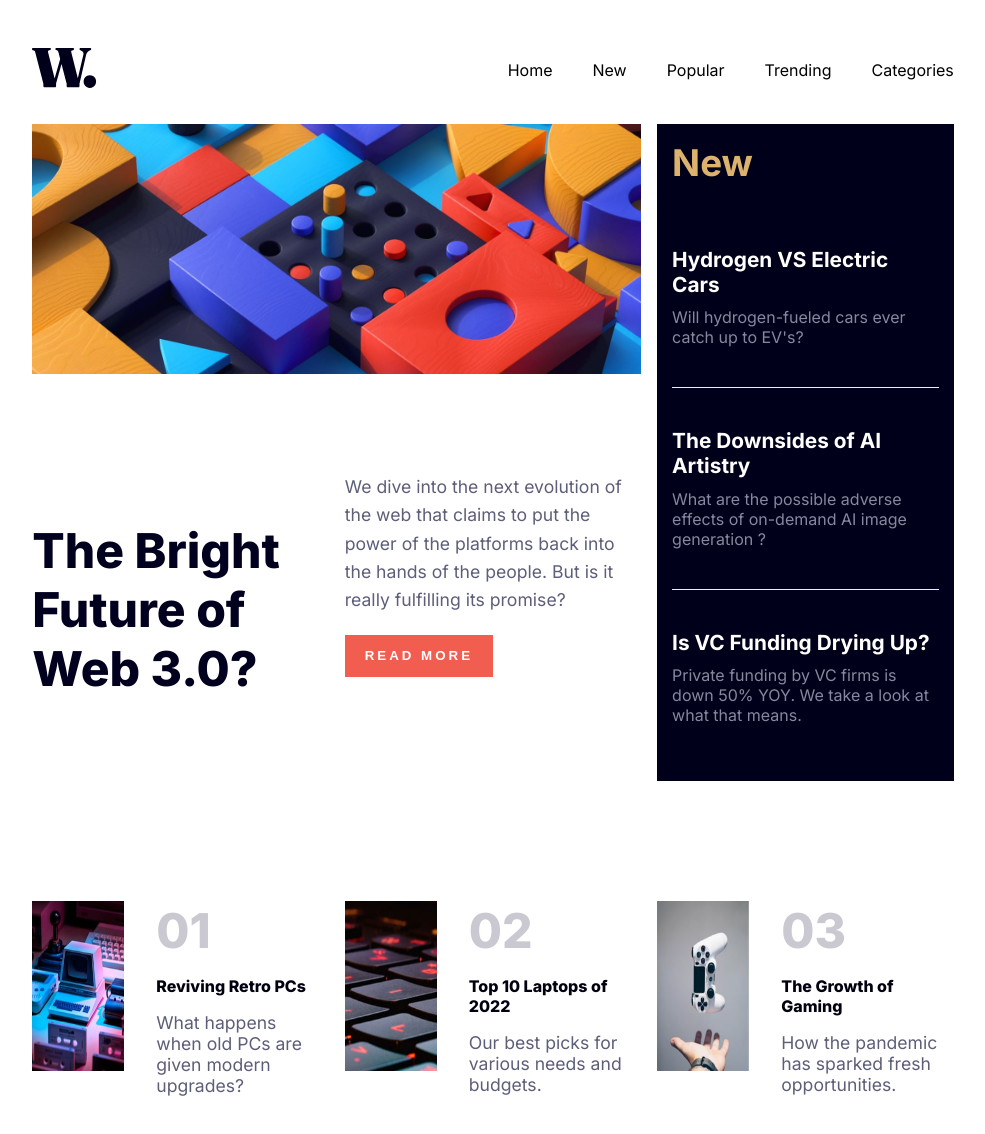
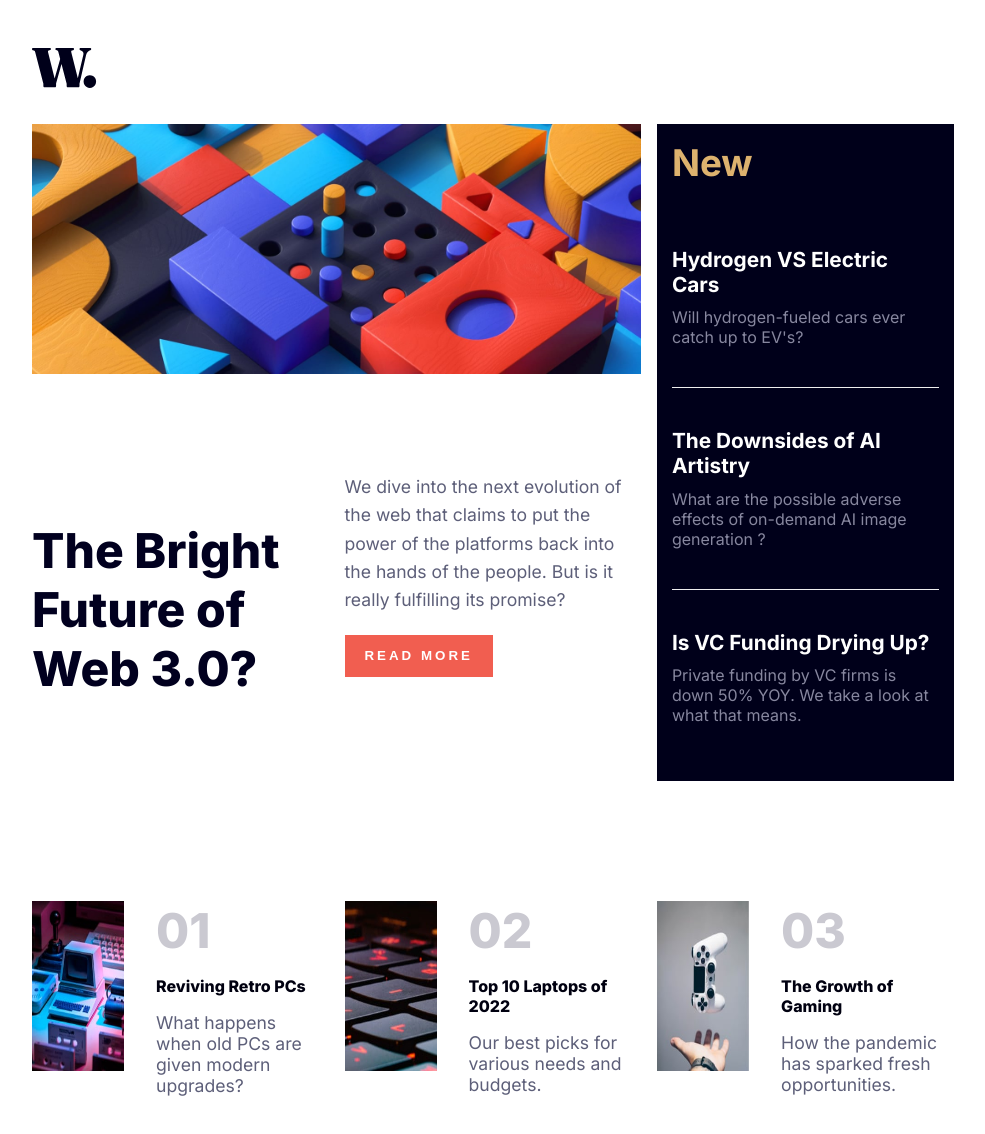
Before and after one commit to OscarAnillo/news-home-page-fe, a React (Create React App) app: page / in a window 1280 px wide. Shown: the top 1134 px of the page, without its empty margins (147-1132 px from the left). Built offline with nearby package versions, Linux system fonts and the light colour scheme.

Commit message:
add animate fx

```diff
--- a/package.json
+++ b/package.json
@@ -6,6 +6,7 @@
     "@testing-library/jest-dom": "^5.16.5",
     "@testing-library/react": "^13.4.0",
     "@testing-library/user-event": "^13.5.0",
+    "animate.css": "^4.1.1",
     "react": "^18.2.0",
     "react-dom": "^18.2.0",
     "react-scripts": "5.0.1",
--- a/src/components/hero-component.js
+++ b/src/components/hero-component.js
@@ -1,6 +1,8 @@
+import 'animate.css';
+
 export default function HeroComponent(){
     return (
-        <section className="hero">
+        <section className="hero animate__animated animate__backInRight">
             <div className="item">
                 <img src="/assets/images/image-web-3-mobile.jpg" alt="" className="img-mobile" />
                 <img src="/assets/images/image-web-3-desktop.jpg" alt="" className="img-desktop" />
--- a/src/components/nav-component.js
+++ b/src/components/nav-component.js
@@ -1,3 +1,5 @@
+import 'animate.css';
+
 export default function NavComponent({showMenu, setShowMenu}){
 
 
@@ -7,9 +9,9 @@ export default function NavComponent({showMenu, setShowMenu}){
     return (
         <nav className="nav">
             <div>
-                <img src="/assets/images/logo.svg" alt="" />
+                <img src="/assets/images/logo.svg" alt="" className="animate__animated animate__backInDown"/>
             </div>
-            <div className="desktop-nav">
+            <div className="desktop-nav animate__animated animate__backInDown">
                 <ul>
                     <li>Home</li>
                     <li>New</li>
--- a/src/components/pictures-components.js
+++ b/src/components/pictures-components.js
@@ -1,6 +1,8 @@
+import 'animate.css';
+
 export default function PicturesComponent(){
     return (
-        <div className="pictures">
+        <div className="pictures animate__animated animate__backInLeft">
             <div className="row">
                 <div>
                     <img src="/assets/images/image-retro-pcs.jpg" alt="" />
```
Also changed, not shown: 1 other file (tests, documents, lock files or other folders).
